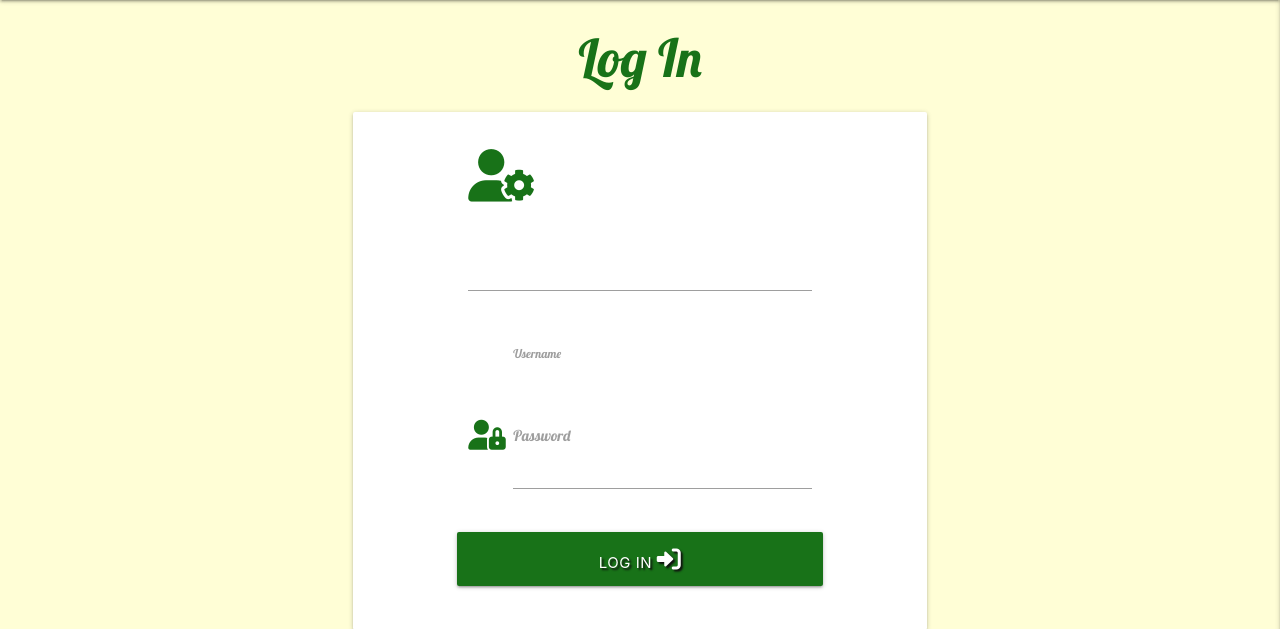
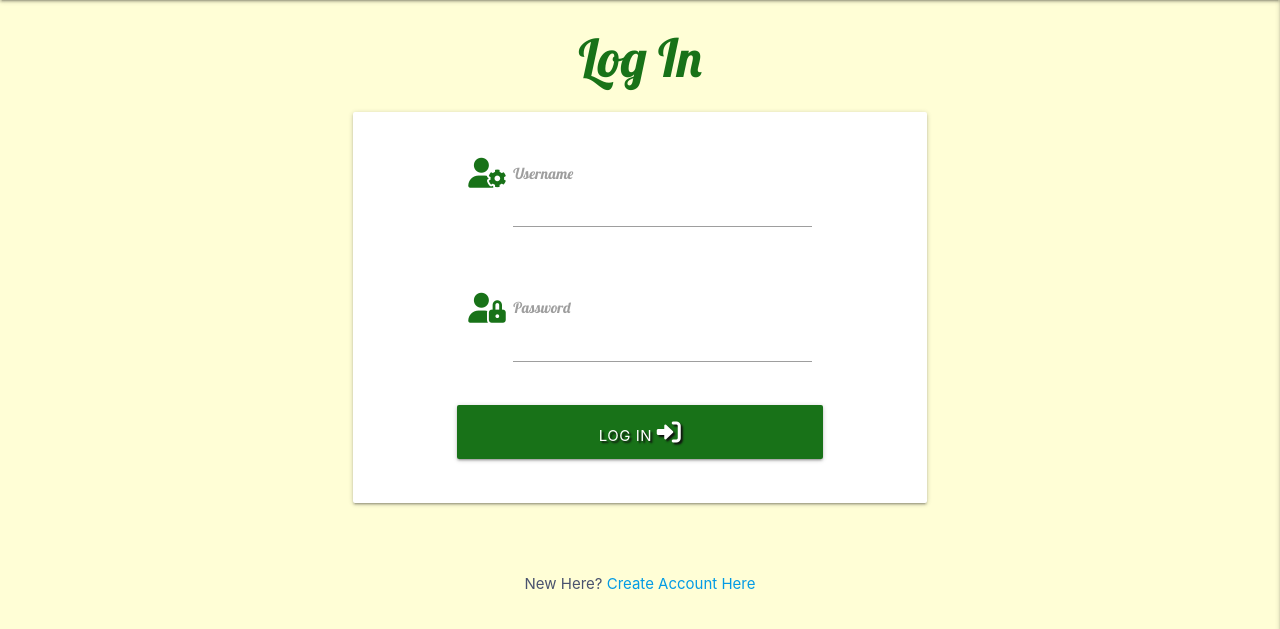
Before and after one commit to irenenev24/Winter_Warmer_Recipe_Collection, a Flask app: page /login in a window 1280 px wide. Shown: the part 64-693 px from the top of the page. Run offline with Flask 2, Linux system fonts and the light colour scheme; some libraries are stand-ins or nearby versions.

Commit message:
Added more detail to READme.md

```diff
--- a/templates/login.html
+++ b/templates/login.html
@@ -7,7 +7,7 @@
     <!-- Input field for username from Materialize -->
       <div class="card-panel">
         <div class="row">
-            <div class="col m8 offset-m2">
+            <div class="input-field col m8 offset-m2">
                 <i class="fas fa-user-cog prefix"></i>
                 <!-- Pattern to show which characters are allowed in the username/password-->
                 <input type="text" id="username" name="username" minlength="5" maxlength="15" pattern="[a-zA-Z]{0-9}">
```
Also changed, not shown: README.md.
